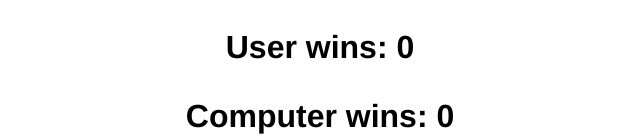
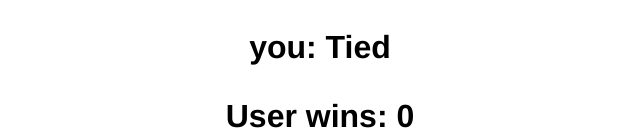
Before and after one commit to Darlin883/CSET-105-Weekly-Assignment-2, a plain HTML site: page index.html in a window 1280 px wide. Both pictures are taken after a click on the button "Rock". Shown: the part 436-572 px from the top of the page, without its empty margins (320-960 px from the left). Drawn offline with Linux system fonts and the light colour scheme.

Commit message:
made win or lose or tied pop up

```diff
--- a/back.js
+++ b/back.js
@@ -14,13 +14,15 @@ function RockPapersScissors(x){
         let userScore = document.getElementById("userScore")
         let cpuScore = document.getElementById("cpuScore")
         let tieScore = document.getElementById("tieScore")
+        let result = document.getElementById("result")
+        let res = '';
 
         if(RPSRand == x.value){// figure out a way to distanguish rock paper and scissor
             randomSelect.innerText = RPSRand;
             userSelect.innerText = x.value;
             tie = tie + 1;
             tieScore.innerText = tie;
-
+            result.innerText = res = "Tied";
         }
 
         if(RPSRand == "rock" && x.value == "scissors" || RPSRand == "paper" && x.value == "rock" || RPSRand == "scissors" && x.value == "paper" ){
@@ -28,12 +30,15 @@ function RockPapersScissors(x){
             userSelect.innerText = x.value;
             cpu++;
             cpuScore.innerText = cpu;
+            result.innerText = res = "Lose";
 
         }else if(RPSRand == "scissors" && x.value == "rock" || RPSRand == "rock" && x.value == "paper" || RPSRand == "paper" && x.value == "scissors"){
             randomSelect.innerText = RPSRand;
             userSelect.innerText = x.value;
             user++;
             userScore.innerText = user;
+            result.innerText = res = "Win";
+
         }
 
 
--- a/index.html
+++ b/index.html
@@ -29,6 +29,7 @@
     <div class="underFlex"></div>
     <div class="" id="div">
         <h3>user chose: <span id="userSelect"></span> | CPU chose: <span id="randomSelect"></span></h3>
+        <h3>you: <span id="result"></span></h3>
         <h3>User wins: <span id="userScore">0</span></h3>
         <h3>Computer wins: <span id="cpuScore">0</span></h3>
         <h3>Ties: <span id="tieScore">0</span></h3>
```
